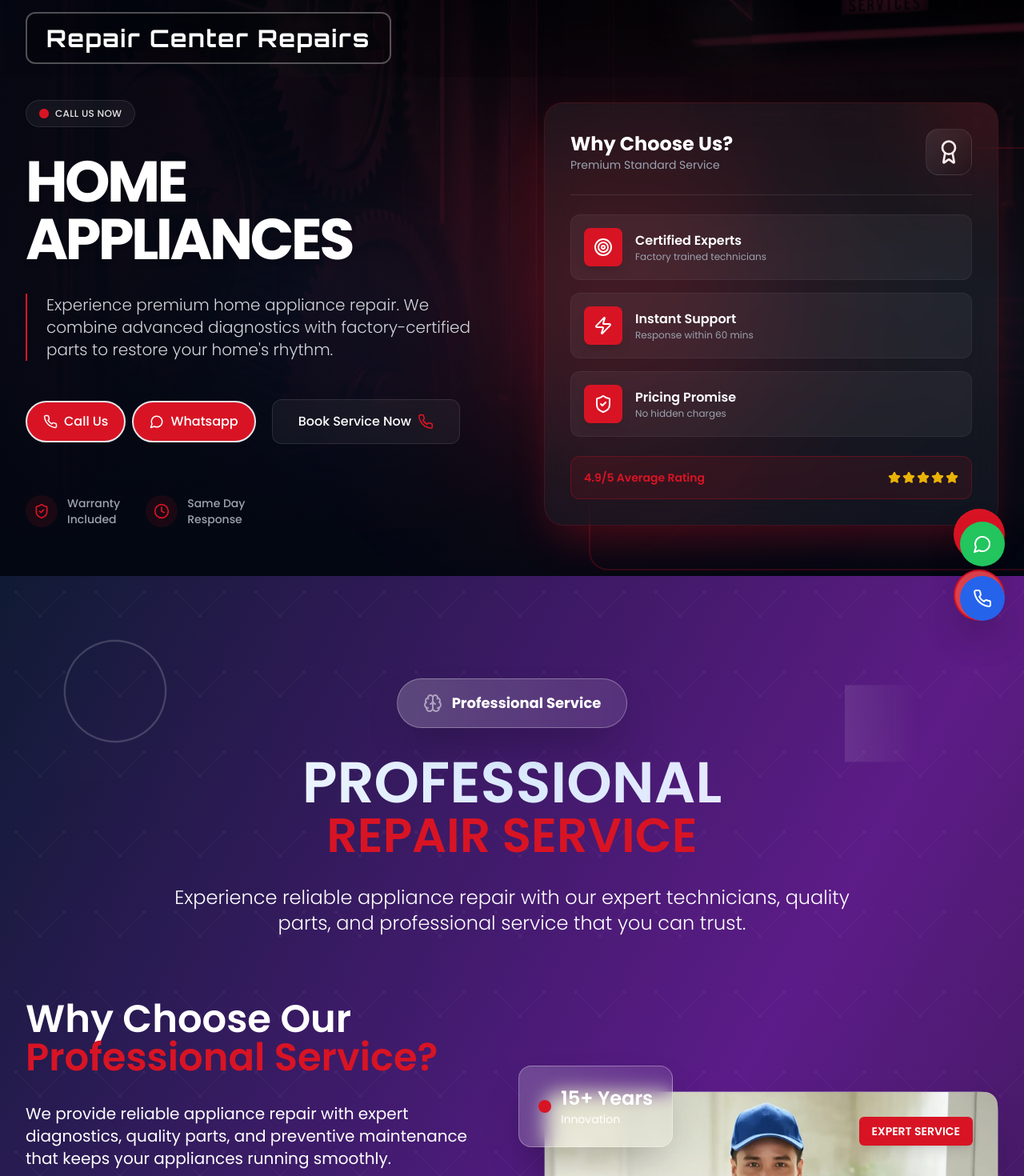
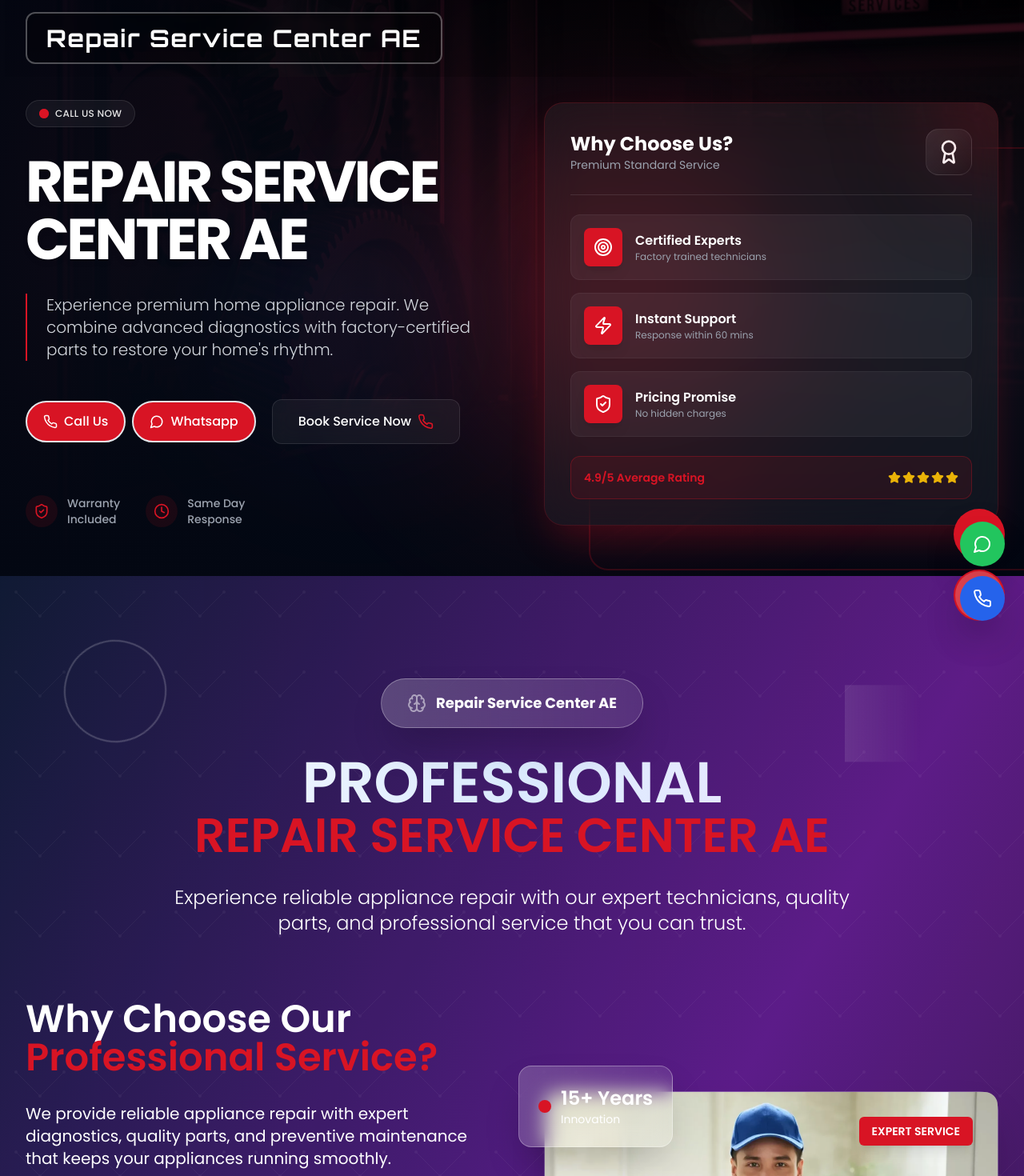
Before and after one commit to 99-Malik/qasim-new-website, a Next.js app: page / in a window 1280 px wide. Shown: the top 1470 px of the page at 80% size. Built offline with nearby package versions, Linux system fonts and the light colour scheme.

Commit message:
Update terminology across components to standardize naming to "Repair Service Center AE"

```diff
--- a/src/components/AboutSection.jsx
+++ b/src/components/AboutSection.jsx
@@ -110,7 +110,7 @@ export default function AboutSection({ company }) {
           <div className="inline-flex items-center px-4 sm:px-6 lg:px-8 py-3 sm:py-4 rounded-full bg-gradient-to-r from-white/20 to-white/10 backdrop-blur-md border border-white/30 shadow-2xl mb-6 sm:mb-8">
             <Brain className={cn("w-4 sm:w-5 lg:w-6 h-4 sm:h-5 lg:h-6 mr-2 sm:mr-3 animate-pulse", isBrandPage ? "text-gray-700" : "text-white")} />
             <span className={cn("text-sm sm:text-base lg:text-lg font-bold", isBrandPage ? "text-gray-700" : "text-white")}>
-              {isBrandPage ? `${company.toUpperCase()} REPAIR CENTER` : "Professional Service"}
+              {isBrandPage ? `${company.toUpperCase()} REPAIR SERVICE CENTER AE` : "Repair Service Center AE"}
             </span>
           </div>
 
@@ -125,7 +125,7 @@ export default function AboutSection({ company }) {
               {isBrandPage ? company.toUpperCase() : "PROFESSIONAL"}
             </span>
             <span className={cn("block text-2xl sm:text-3xl md:text-4xl lg:text-5xl xl:text-6xl", colors.primary)}>
-              {isBrandPage ? "REPAIR CENTER" : "REPAIR SERVICE"}
+              {isBrandPage ? "REPAIR SERVICE CENTER AE" : "REPAIR SERVICE CENTER AE"}
             </span>
           </h2>
 
--- a/src/components/MainBanner.jsx
+++ b/src/components/MainBanner.jsx
@@ -97,7 +97,7 @@ export default function MainBanner({ company }) {
             <h1 className="text-5xl sm:text-6xl lg:text-7xl font-bold tracking-tighter text-white leading-[1.1]">
               <span className="block opacity-90 text-4xl sm:text-5xl lg:text-6xl mb-2 font-medium"></span>
               <span className="text-white drop-shadow-md">
-                {company ? `${company.toUpperCase()} SERVICE CENTER` : "HOME APPLIANCES"}
+                {company ? `${company.toUpperCase()} REPAIR SERVICE CENTER AE` : "REPAIR SERVICE CENTER AE"}
               </span>
             </h1>
 
--- a/src/components/ServicesSection.jsx
+++ b/src/components/ServicesSection.jsx
@@ -168,7 +168,7 @@ export default function ServicesSection({ company }) {
           <div className="inline-flex items-center  px-4 sm:px-6 lg:px-8 py-3 sm:py-4 rounded-full bg-gradient-to-r from-white/20 to-white/10 backdrop-blur-md border border-white/30 shadow-2xl mb-6 sm:mb-8">
             <Cpu className={cn("w-4 sm:w-5 lg:w-6 h-4 sm:h-5 lg:h-6 mr-2 sm:mr-3 animate-pulse", isBrandPage ? "text-gray-700" : "text-white")} />
             <span className={cn("text-sm sm:text-base lg:text-lg font-bold", isBrandPage ? "text-gray-700" : "text-white")}>
-              {isBrandPage ? `${company.toUpperCase()} REPAIR SERVICES` : "Professional Repair Service"}
+              {isBrandPage ? `${company.toUpperCase()} REPAIR SERVICE CENTER AE` : "Repair Service Center AE"}
             </span>
           </div>
 
@@ -183,7 +183,7 @@ export default function ServicesSection({ company }) {
               {isBrandPage ? company.toUpperCase() : "PROFESSIONAL"}
             </span>
             <span className={cn("block text-2xl sm:text-3xl md:text-4xl lg:text-5xl xl:text-6xl", colors.primary)}>
-              {isBrandPage ? "REPAIR SERVICES" : "REPAIR SERVICES"}
+              {isBrandPage ? "REPAIR SERVICE CENTER AE" : "REPAIR SERVICE CENTER AE"}
             </span>
           </h2>
 
--- a/src/components/WhyChooseUsSection.jsx
+++ b/src/components/WhyChooseUsSection.jsx
@@ -130,7 +130,7 @@ export default function WhyChooseUsSection({ company }) {
               {isBrandPage ? company.toUpperCase() : "EXCEPTIONAL"}
             </span>
             <span className={cn("block text-2xl sm:text-3xl md:text-4xl lg:text-5xl xl:text-6xl", colors.primary)}>
-              {isBrandPage ? "REPAIR CENTER" : "SERVICE QUALITY"}
+              {isBrandPage ? "REPAIR SERVICE CENTER AE" : "REPAIR SERVICE CENTER AE"}
             </span>
           </h2>
 
--- a/src/lib/logoName.js
+++ b/src/lib/logoName.js
@@ -1 +1 @@
-export const logoName = "Repair Center Repairs";
+export const logoName = "Repair Service Center AE";
```
